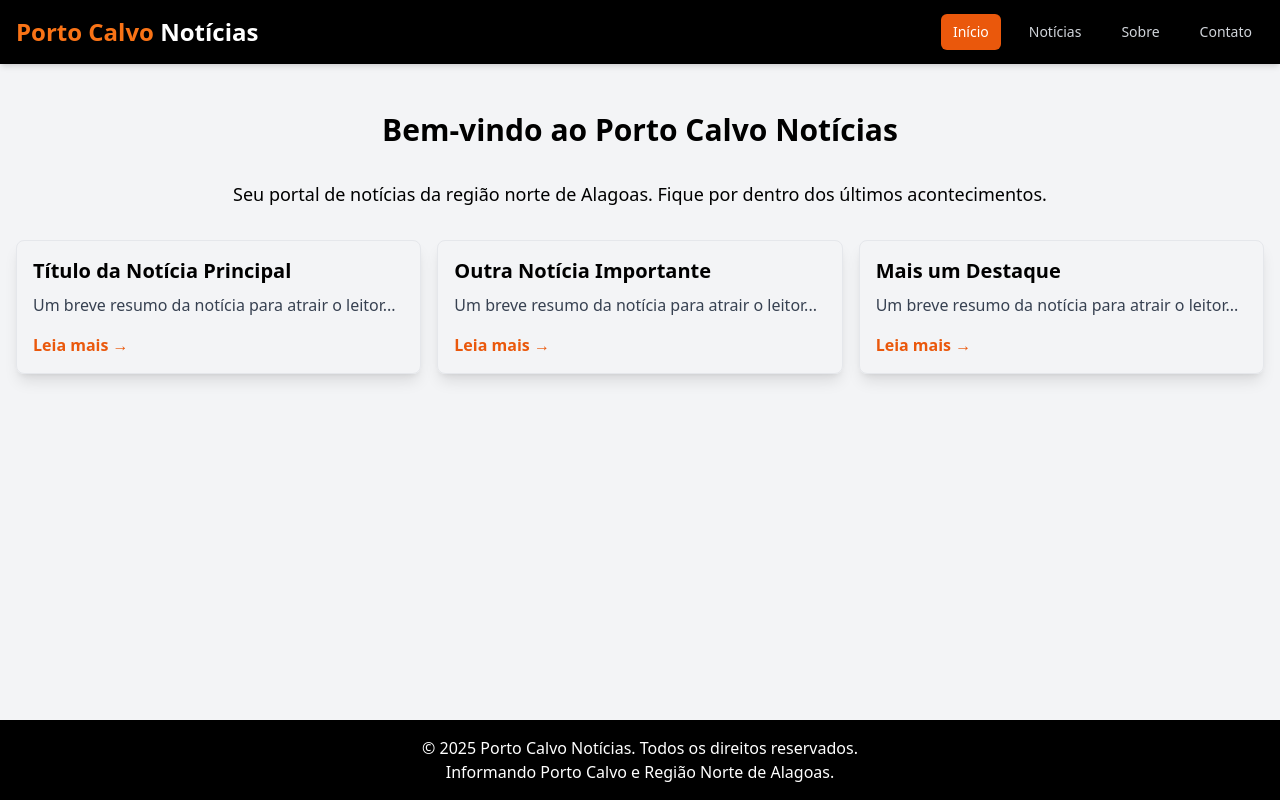
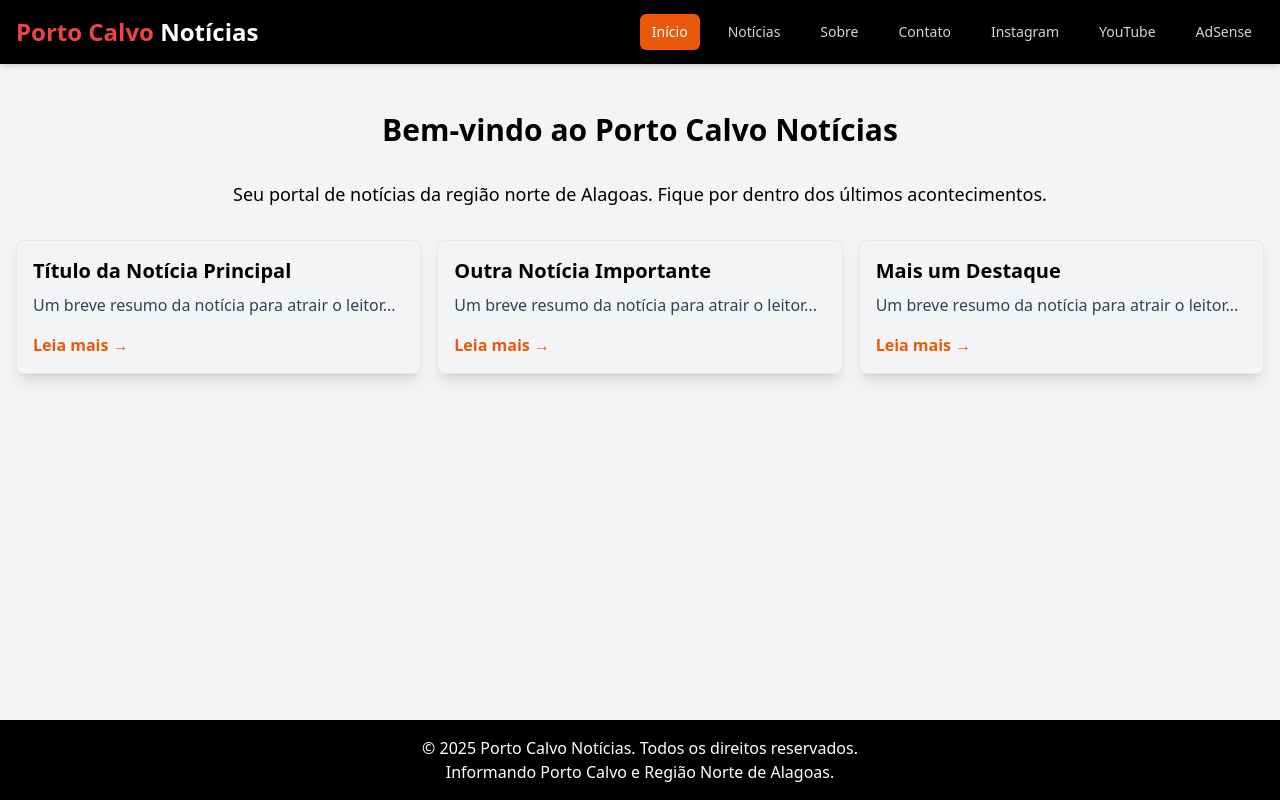
Before and after one commit to silviosantospc/porto-calvo-noticias, a React (Vite) app in the folder home/ubuntu/porto_calvo_noticias_site/: page / in a window 1280 px wide. Built offline with nearby package versions, Linux system fonts and the light colour scheme.

Commit message:
Update Navbar.tsx

```diff
--- a/home/ubuntu/porto_calvo_noticias_site/src/components/Navbar.tsx
+++ b/home/ubuntu/porto_calvo_noticias_site/src/components/Navbar.tsx
@@ -11,18 +11,24 @@ const Navbar: React.FC = () => {
     { path: '/contato', label: 'Contato' },
   ];
 
+  const externalLinks = [
+    { href: "https://www.instagram.com/portocalvo_noticias?utm_source=ig_web_button_share_sheet&igsh=ZDNlZDc0MzIxNw==", label: "Instagram" },
+    { href: "https://www.youtube.com/@portocalvonoticias", label: "YouTube" },
+    { href: "https://ads.google.com/aw/overview?ocid=28103626&workspaceId=0&ascid=28103626&euid=29991826&__u=7181990274&uscid=28103626&__c=9277908474&authuser=0&subid=br-pt-gdn-awa-pr-a-pmx%21o3~Cj0KCQjwoZbBBhDCARIsAOqMEZXOBUliEVeEle2zeFXQIvZNbu8Ifb4gQJ37z91erPahmIXdWqYAwK4aAqcLEALw_wcB~~~22177581972~", label: "AdSense" },
+  ];
+
   return (
     <nav className="bg-black shadow-md">
       <div className="container mx-auto px-4">
         <div className="flex items-center justify-between h-16">
           <div className="flex items-center">
-            <Link to="/" className="text-orange-500 text-2xl font-bold">
+            <Link to="/" className="text-red-500 text-2xl font-bold">
               Porto Calvo <span className="text-white">Notícias</span>
             </Link>
           </div>
           <div className="hidden md:block">
             <div className="ml-10 flex items-baseline space-x-4">
-              {navItems.map((item) => (
+              {navItems.map((item ) => (
                 <Link
                   key={item.label}
                   to={item.path}
@@ -34,6 +40,17 @@ const Navbar: React.FC = () => {
                 >
                   {item.label}
                 </Link>
+              ))}
+              {externalLinks.map((link) => (
+                <a
+                  key={link.label}
+                  href={link.href}
+                  target="_blank"
+                  rel="noopener noreferrer"
+                  className="text-gray-300 hover:bg-gray-700 hover:text-white px-3 py-2 rounded-md text-sm font-medium"
+                >
+                  {link.label}
+                </a>
               ))}
             </div>
           </div>
@@ -50,7 +67,7 @@ const Navbar: React.FC = () => {
               <svg className="block h-6 w-6" xmlns="http://www.w3.org/2000/svg" fill="none" viewBox="0 0 24 24" stroke="currentColor" aria-hidden="true">
                 <path strokeLinecap="round" strokeLinejoin="round" strokeWidth="2" d="M4 6h16M4 12h16M4 18h16" />
               </svg>
-              {/* Ícone de fechar menu (X) - mostrar quando o menu estiver aberto */}
+              {/* Ícone de fechar menu (X ) - mostrar quando o menu estiver aberto */}
               {/* <svg className="hidden h-6 w-6" xmlns="http://www.w3.org/2000/svg" fill="none" viewBox="0 0 24 24" stroke="currentColor" aria-hidden="true">
                 <path strokeLinecap="round" strokeLinejoin="round" strokeWidth="2" d="M6 18L18 6M6 6l12 12" />
               </svg> */}
@@ -62,7 +79,7 @@ const Navbar: React.FC = () => {
       {/* Menu Mobile - mostrar/esconder com base no estado */}
       {/* <div className="md:hidden" id="mobile-menu">
         <div className="px-2 pt-2 pb-3 space-y-1 sm:px-3">
-          {navItems.map((item) => (
+          {navItems.map((item ) => (
             <Link
               key={item.label}
               to={item.path}
@@ -75,6 +92,17 @@ const Navbar: React.FC = () => {
               {item.label}
             </Link>
           ))}
+          {externalLinks.map((link) => (
+            <a
+              key={link.label}
+              href={link.href}
+              target="_blank"
+              rel="noopener noreferrer"
+              className="block px-3 py-2 rounded-md text-base font-medium text-gray-300 hover:bg-gray-700 hover:text-white"
+            >
+              {link.label}
+            </a>
+          ))}
         </div>
       </div> */}
     </nav>
```
